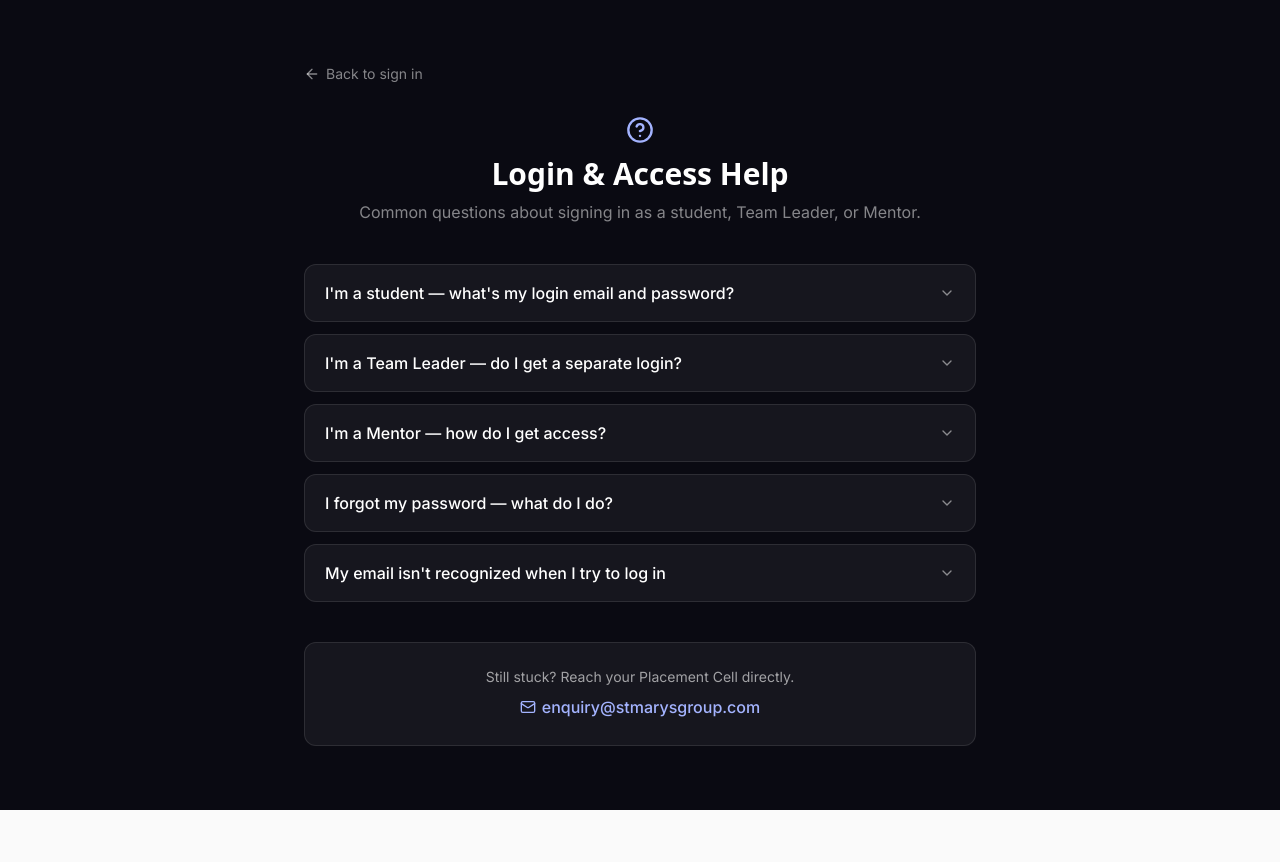
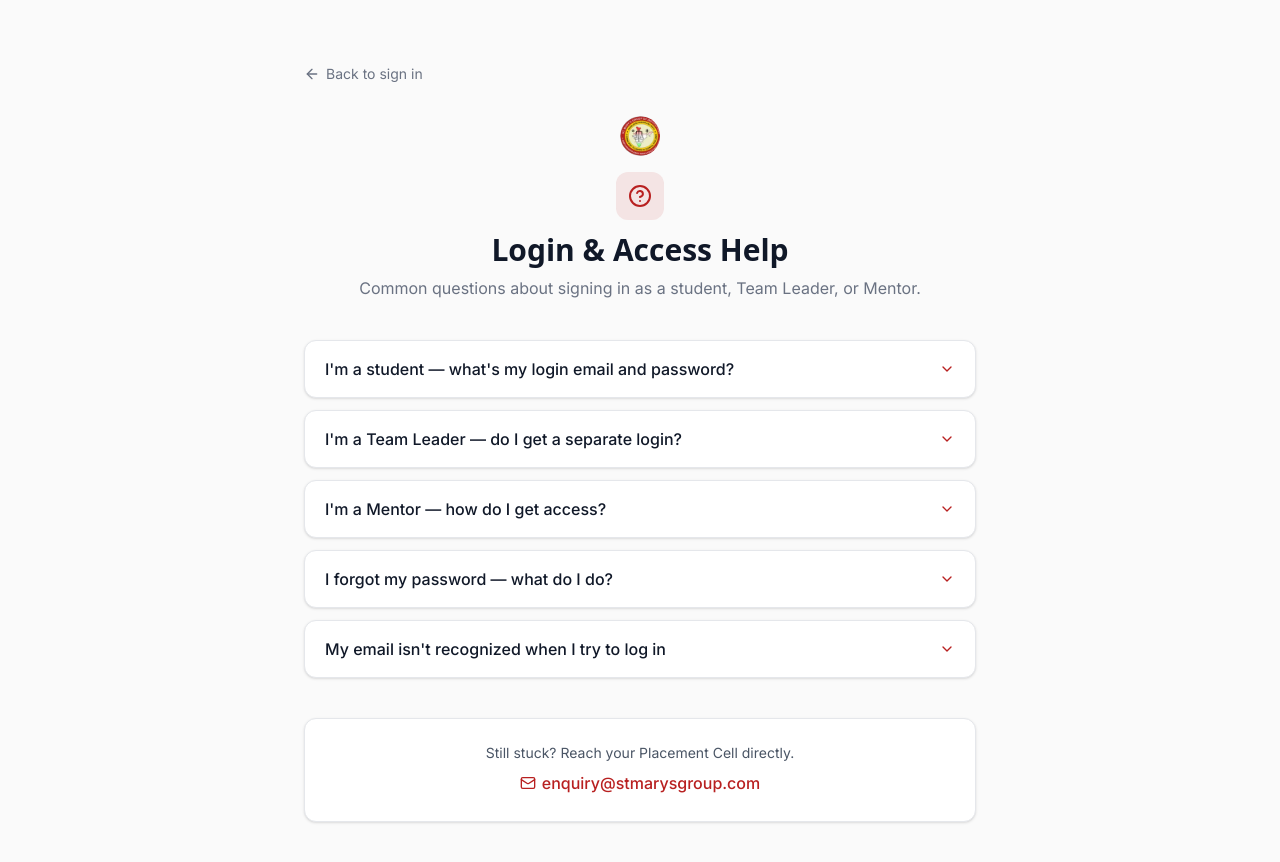
Before and after one commit to Lakshanyakrishna/placement-tracking, a React (Vite) app in the folder frontend/: page /help in a window 1280 px wide. Shown: the top 862 px of the page. Before the commit the page ends 810 px from the top, so only its background shows below. Built offline with nearby package versions, Linux system fonts and the light colour scheme; no server answers.

Commit message:
feat(ui): update HelpPage with light theme styling and crest branding

```diff
--- a/frontend/src/pages/HelpPage.tsx
+++ b/frontend/src/pages/HelpPage.tsx
@@ -2,6 +2,7 @@ import { useState } from 'react'
 import { useNavigate } from 'react-router-dom'
 import { motion } from 'framer-motion'
 import { ArrowLeft, ChevronDown, HelpCircle, Mail } from 'lucide-react'
+import crest from '@/assets/stmarys-crest.webp'
 
 interface Faq {
   question: string
@@ -39,16 +40,16 @@ const FAQS: Faq[] = [
 function FaqItem({ faq }: { faq: Faq }) {
   const [open, setOpen] = useState(false)
   return (
-    <div className="rounded-xl border border-white/10 bg-white/5">
+    <div className="overflow-hidden rounded-xl border border-gray-200 bg-white shadow-sm transition-shadow hover:shadow-md">
       <button
         type="button"
         onClick={() => setOpen((v) => !v)}
         aria-expanded={open}
         className="flex w-full items-center justify-between gap-4 px-5 py-4 text-left"
       >
-        <span className="text-sm font-medium text-white sm:text-base">{faq.question}</span>
+        <span className="text-sm font-medium text-gray-900 sm:text-base">{faq.question}</span>
         <motion.span animate={{ rotate: open ? 180 : 0 }} transition={{ duration: 0.2 }}>
-          <ChevronDown className="h-4 w-4 shrink-0 text-white/50" />
+          <ChevronDown className="h-4 w-4 shrink-0 text-stmary-primary" />
         </motion.span>
       </button>
       <motion.div
@@ -57,7 +58,7 @@ function FaqItem({ faq }: { faq: Faq }) {
         transition={{ duration: 0.25 }}
         className="overflow-hidden"
       >
-        <p className="px-5 pb-4 text-sm leading-relaxed text-white/60">{faq.answer}</p>
+        <p className="border-t border-gray-100 px-5 py-4 text-sm leading-relaxed text-gray-600">{faq.answer}</p>
       </motion.div>
     </div>
   )
@@ -67,20 +68,25 @@ export default function HelpPage() {
   const navigate = useNavigate()
 
   return (
-    <div className="min-h-screen bg-[#0a0a12] px-4 py-10 text-white sm:px-8 sm:py-16">
+    <div className="min-h-screen bg-[#FAFAFA] px-4 py-10 sm:px-8 sm:py-16">
       <div className="mx-auto max-w-2xl">
         <button
           onClick={() => navigate('/login')}
-          className="mb-8 inline-flex items-center gap-1.5 text-sm text-white/50 hover:text-white/75"
+          className="mb-8 inline-flex items-center gap-1.5 text-sm text-gray-500 transition-colors hover:text-gray-800"
         >
           <ArrowLeft className="h-4 w-4" />
           Back to sign in
         </button>
 
         <div className="mb-10 text-center">
-          <HelpCircle className="mx-auto mb-3 h-7 w-7 text-indigo-300" />
-          <h1 className="font-stmary text-2xl font-bold sm:text-3xl">Login &amp; Access Help</h1>
-          <p className="mt-2 text-sm text-white/50 sm:text-base">
+          <div className="mx-auto mb-4 flex items-center justify-center gap-2.5">
+            <img src={crest} alt="St. Mary's Group of Institutions" className="h-10 w-10 rounded-full" />
+          </div>
+          <div className="mx-auto mb-3 flex h-12 w-12 items-center justify-center rounded-xl bg-stmary-primary/10">
+            <HelpCircle className="h-6 w-6 text-stmary-primary" />
+          </div>
+          <h1 className="font-stmary text-2xl font-bold text-gray-900 sm:text-3xl">Login &amp; Access Help</h1>
+          <p className="mt-2 text-sm text-gray-500 sm:text-base">
             Common questions about signing in as a student, Team Leader, or Mentor.
           </p>
         </div>
@@ -91,11 +97,11 @@ export default function HelpPage() {
           ))}
         </div>
 
-        <div className="mt-10 rounded-xl border border-white/10 bg-white/5 p-6 text-center">
-          <p className="text-sm text-white/60">Still stuck? Reach your Placement Cell directly.</p>
+        <div className="mt-10 rounded-xl border border-gray-200 bg-white p-6 text-center shadow-sm">
+          <p className="text-sm text-gray-600">Still stuck? Reach your Placement Cell directly.</p>
           <a
             href="mailto:enquiry@stmarysgroup.com"
-            className="mt-2 inline-flex items-center gap-1.5 font-medium text-indigo-300 hover:text-indigo-200"
+            className="mt-2 inline-flex items-center gap-1.5 font-medium text-stmary-primary hover:text-stmary-primary-dark"
           >
             <Mail className="h-4 w-4" />
             enquiry@stmarysgroup.com
```
